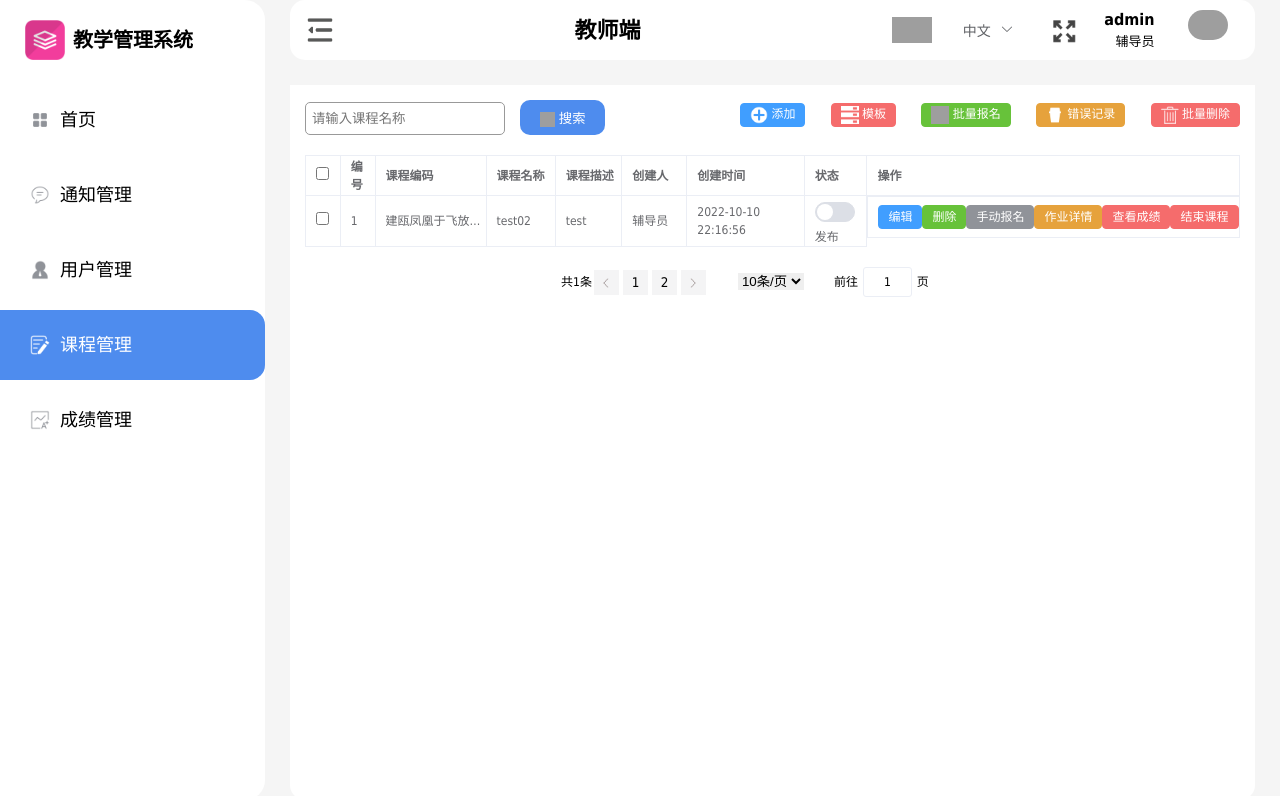
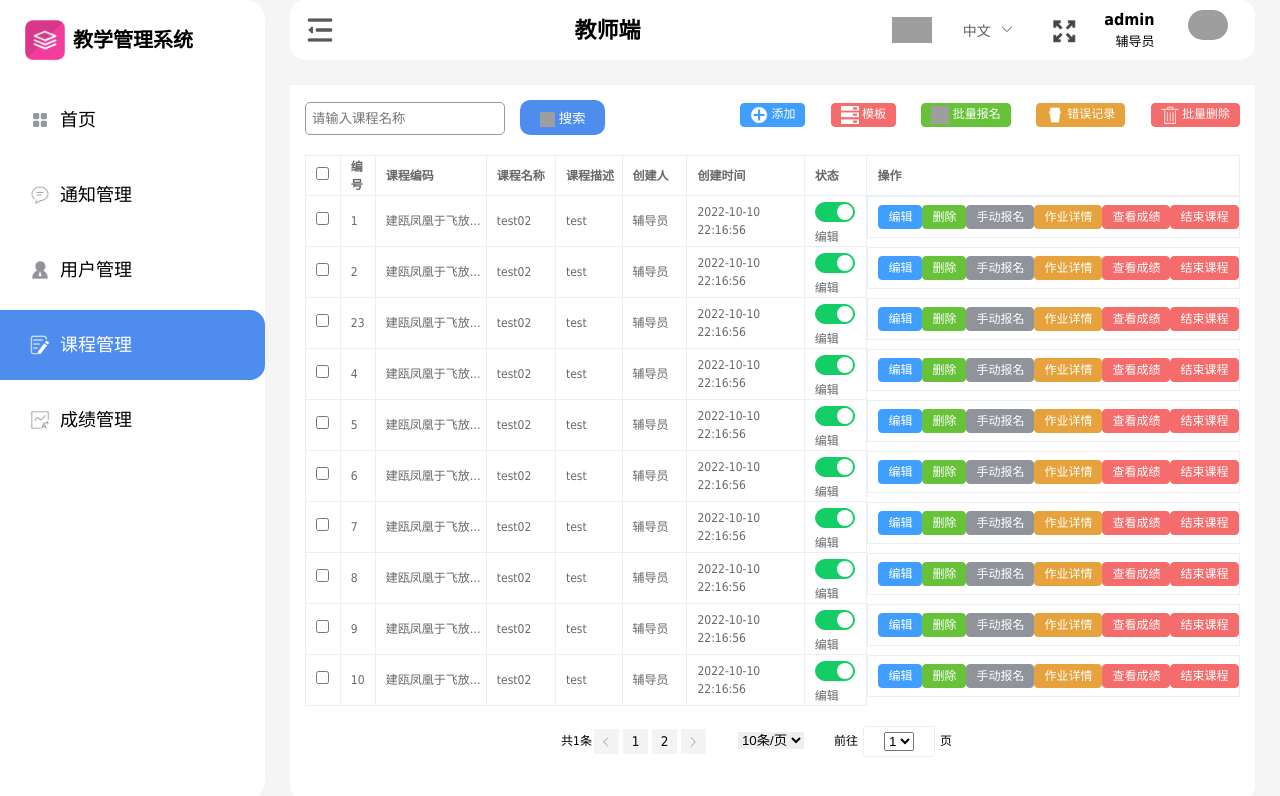
Before and after one commit to windcannons/management-platform, a Vue app in the folder manage/: page /CourseView in a window 1280 px wide. Shown: the top 796 px of the page. Built offline with nearby package versions, Linux system fonts and the light colour scheme; grey boxes are pictures that could not be loaded.

Commit message:
肖清城第三次上传

```diff
--- /dev/null
+++ b/manage/src/components/Course/Form.vue
@@ -0,0 +1,173 @@
+<template>
+    <table>
+        <tr>
+            <th>
+                <input type="checkbox">
+            </th>
+            <th>编号</th>
+            <th>课程编码</th>
+            <th>课程名称</th>
+            <th>课程描述</th>
+            <th>创建人</th>
+            <th>创建时间</th>
+            <th>状态</th>
+            <th>操作</th>
+
+        </tr>
+        <tr v-for="item in oneList">
+            <td><input type="checkbox"></td>
+            <td>{{ item.id }}</td>
+            <td>
+                <div class="ss">
+                    建瓯凤凰于飞放假放假了就空间空间 就卡斯克
+                </div>
+            </td>
+            <td>test02</td>
+            <td>test</td>
+            <td>辅导员</td>
+            <td>2022-10-10 22:16:56</td>
+            <td>
+                <div class="tabulation-two">
+                    <el-switch
+                        v-model="value"
+                        class="ml-2"
+                        style="--el-switch-on-color: #13ce66; --el-switch-off-color: #ff4949"
+                    />
+                    <span>编辑</span>
+                </div>
+
+            </td>
+            <td>
+                <div class="operateBtn">
+                    <el-tag effect="dark" >编辑</el-tag>
+                    <el-tag effect="dark" type="success" on-click="Delete()">删除</el-tag>
+                    <el-tag effect="dark" type="info">手动报名</el-tag>
+                    <el-tag effect="dark" type="warning">作业详情</el-tag>
+                    <el-tag effect="dark" type="danger">查看成绩</el-tag>
+                    <el-tag effect="dark" type="danger">结束课程</el-tag>
+                </div>
+            </td>
+        </tr>
+    </table>
+</template>
+
+<script setup>
+import {
+    ref, reactive
+} from "vue";
+// 表单展示
+const value = ref(true)
+// 表格
+let name = ref("CourseView")
+
+//element组件
+import {
+    ElMessageBox
+} from 'element-plus'
+
+// 发布按钮弹窗
+const open = () => {
+    ElMessageBox.alert(
+        '<strong>发布菜单</strong>',
+        'HTML String',
+        {
+            dangerouslyUseHTMLString: true,
+        }
+    )
+}
+// 获取地址
+let oneList = reactive([
+    {id: '1'}, {id: '2'}, {id: '23'}, {id: '4'}, {id: '5'}, {id: '6'}, {id: '7'}, {id: '8'}, {id: '9'}, {id: '10'}
+])
+
+// 添加
+
+
+// 删除
+// function Delete() {
+//
+// }
+</script>
+
+<style scoped lang="less">
+table {
+  width: 100%;
+  text-align: left;
+  border-spacing: 0;
+  border-collapse: collapse;
+
+  tr {
+    height: 40px;
+
+    th, td {
+      height: 100%;
+      border: 1px solid #ebeef5;
+      padding-left: 10px;
+
+      .operateBtn {
+        width: 100%;
+        height: 40px;
+        display: flex;
+        align-items: center;
+        justify-content: space-around;
+
+      }
+
+      .ss {
+        width: 100px;
+        height: 100%;
+        overflow: hidden;
+        white-space: nowrap;
+        text-overflow: ellipsis;
+
+      }
+
+      .tabulation-two {
+        width: 100%;
+        height: 100%;
+        //background: saddlebrown;
+      }
+    }
+
+    th:nth-child(1) {
+      width: 4%;
+    }
+
+    th:nth-child(2) {
+      width: 4%;
+    }
+
+    th:nth-child(3) {
+      width: 10%;
+
+
+    }
+
+    th:nth-child(4) {
+      width: 8%;
+    }
+
+    th:nth-child(5) {
+      width: 8%;
+    }
+
+    th:nth-child(6) {
+      width: 8%;
+    }
+
+    th:nth-child(7) {
+      width: 14%;
+    }
+
+    th:nth-child(8) {
+      width: 7%;
+    }
+
+    td:nth-child(9) {
+      display: flex;
+      justify-content: space-between;
+      align-items: stretch;
+    }
+  }
+}
+</style>
--- a/manage/src/views/CourseView.vue
+++ b/manage/src/views/CourseView.vue
@@ -3,80 +3,11 @@
     <div class="Course">
         <!--搜索导航-->
         <div class="Course-nav">
-            <!--搜索-->
-            <div class="nav-seek">
-                <input type="text" placeholder="请输入课程名称">
-                <button>
-                    <img src="../../public/course/seek-1.png" alt="">
-                    搜索
-                </button>
-            </div>
-            <!--选项-->
-            <div class="nav-option">
-                <el-tag
-                        v-for="item in items"
-                        :key="item.label"
-                        :type="item.type"
-                        effect="dark">
-                    <img :src="item.src" alt="">
-                    <!--<img src="../../public/course/option-1.png" alt="">-->
-                    {{ item.label }}
-
-                </el-tag>
-            </div>
+            <Seek></Seek>
         </div>
         <!--表格-->
         <div class="Course-tabulation">
-            <table>
-                <tr>
-                    <th>
-                        <input type="checkbox">
-                    </th>
-                    <th>编号</th>
-                    <th>课程编码</th>
-                    <th>课程名称</th>
-                    <th>课程描述</th>
-                    <th>创建人</th>
-                    <th>创建时间</th>
-                    <th>状态</th>
-                    <th>操作</th>
-
-                </tr>
-                <tr>
-                    <td><input type="checkbox"></td>
-                    <td>1</td>
-                    <td>
-                        <div class="ss">
-                            建瓯凤凰于飞放假放假了就空间空间  就卡斯克
-                        </div>
-                    </td>
-                    <td>test02</td>
-                    <td>test</td>
-                    <td>辅导员</td>
-                    <td>2022-10-10 22:16:56</td>
-                    <td>
-                        <div class="tabulation-two">
-                            <el-switch
-                                    v-model="value"
-                                    active-color="#13ce66"
-                                    inactive-color="#ff4949">
-                            </el-switch>
-                            <span>发布</span>
-                        </div>
-
-                    </td>
-                    <td>
-                        <div class="operateBtn">
-                            <el-tag effect="dark">编辑</el-tag>
-                            <el-tag effect="dark" type="success">删除</el-tag>
-                            <el-tag effect="dark" type="info">手动报名</el-tag>
-                            <el-tag effect="dark" type="warning">作业详情</el-tag>
-                            <el-tag effect="dark" type="danger">查看成绩</el-tag>
-                            <el-tag effect="dark" type="danger">结束课程</el-tag>
-                        </div>
-                    </td>
-                </tr>
-            </table>
+            <Form></Form>
         </div>
         <!--翻页-->
         <div class="Course-page">
@@ -102,7 +33,12 @@
             </div>
             <div class="page-head">
                 前往
-                    <div class="head-number"> 1</div>
+                <div class="head-number">
+                    <select name="cars" id="" class="page-one">
+                        <option value="1">1</option>
+                        <option value="2">2</option>
+                    </select>
+                </div>
                 页
             </div>
         </div>
@@ -110,19 +46,18 @@
 </template>
 
 <script setup>
+import Form from "@/components/Course/Form.vue";
+
+import(Form)
+import(Seek)
+
 import {
-    ref, reactive
+    ref
 } from "vue";
+import Seek from "@/components/Course/Seek.vue";
 
 let name = ref("CourseView")
-let items = reactive([
-    {type: '', label: '添加', src: '../../public/course/option-1.png'},
-    {type: 'danger', label: '模板', src: '../../public/course/option-2.png'},
-    {type: 'success', label: '批量报名', src: '../../public/course/option-3.png'},
-    {type: 'warning', label: '错误记录', src: '../../public/course/option-4.png'},
-    {type: 'danger', label: '批量删除', src: '../../public/course/option-5.png'}
-])
-
+let msg = ref('');
 
 </script>
 
@@ -137,45 +72,6 @@ let items = reactive([
 //<!--搜索导航-->
 .Course-nav {
   width: 100%;
-  //height: 30px;
-  //background: #888;
-  display: flex;
-  justify-content: space-between;
-
-  .nav-seek {
-    input {
-      width: 200px;
-      padding: 8px 0 8px 6px;
-      border-radius: 5px;
-      border: 1px solid #999;
-    }
-
-    button {
-      padding: 8px 20px;
-      background: #4e8cee;
-      color: #fff;
-      margin: 0 15px;
-      border-radius: 10px;
-
-      img {
-        width: 15px;
-        height: 15px;
-      }
-    }
-  }
-
-  .nav-option {
-    width: 500px;
-    height: 30px;
-    display: flex;
-    justify-content: space-between;
-    align-items: center;
-
-    img {
-      width: 18px;
-      height: 18px;
-    }
-  }
 
 }
 
@@ -183,87 +79,6 @@ let items = reactive([
 .Course-tabulation {
   margin: 20px 0;
   color: #68696d;
-
-  table {
-    width: 100%;
-    text-align: left;
-    border-spacing: 0;
-    border-collapse: collapse;
-
-    tr {
-      height: 40px;
-
-      th, td {
-        height: 100%;
-        border: 1px solid #ebeef5;
-        padding-left: 10px;
-
-        .operateBtn {
-          width: 100%;
-          height: 40px;
-          display: flex;
-          align-items: center;
-          justify-content: space-around;
-
-        }
-
-        .ss {
-          width: 100px;
-          height: 100%;
-          overflow: hidden;
-          white-space: nowrap;
-          text-overflow: ellipsis;
-
-        }
-
-        .tabulation-two {
-          width: 100%;
-          height: 100%;
-          //background: saddlebrown;
-        }
-      }
-
-      th:nth-child(1) {
-        width: 4%;
-      }
-
-      th:nth-child(2) {
-        width: 4%;
-      }
-
-      th:nth-child(3) {
-        width: 10%;
-
-
-      }
-
-      th:nth-child(4) {
-        width: 8%;
-      }
-
-      th:nth-child(5) {
-        width: 8%;
-      }
-
-      th:nth-child(6) {
-        width: 8%;
-      }
-
-      th:nth-child(7) {
-        width: 14%;
-      }
-
-      th:nth-child(8) {
-        width: 7%;
-      }
-
-      td:nth-child(9) {
-        display: flex;
-        justify-content: space-between;
-        align-items: stretch;
-      }
-    }
-  }
 }
 
 //<!--翻页-->
@@ -278,6 +93,7 @@ let items = reactive([
   .page-pages {
     display: flex;
     align-items: center;
+
     button {
       width: 25px;
       height: 25px;
@@ -289,22 +105,25 @@ let items = reactive([
         height: 10px;
       }
     }
+
     //<!--10个一页-->
-      .pages-page{
+    .pages-page {
       margin: 0 30px;
-          .page-one{
+
+      .page-one {
         border: none;
       }
     }
   }
-    .page-head{
+
+  .page-head {
     width: 150px;
     height: 100%;
     //background: seagreen;
     display: flex;
     align-items: center;
 
-        .head-number{
+    .head-number {
       padding: 5px 20px;
       border: 1px solid #ebeef5;
       border-radius: 3px;
```
Also changed, not shown: manage/src/components/Course/Seek.vue (+76 -8 lines). Lines whose indentation alone changed are shown as unchanged.
